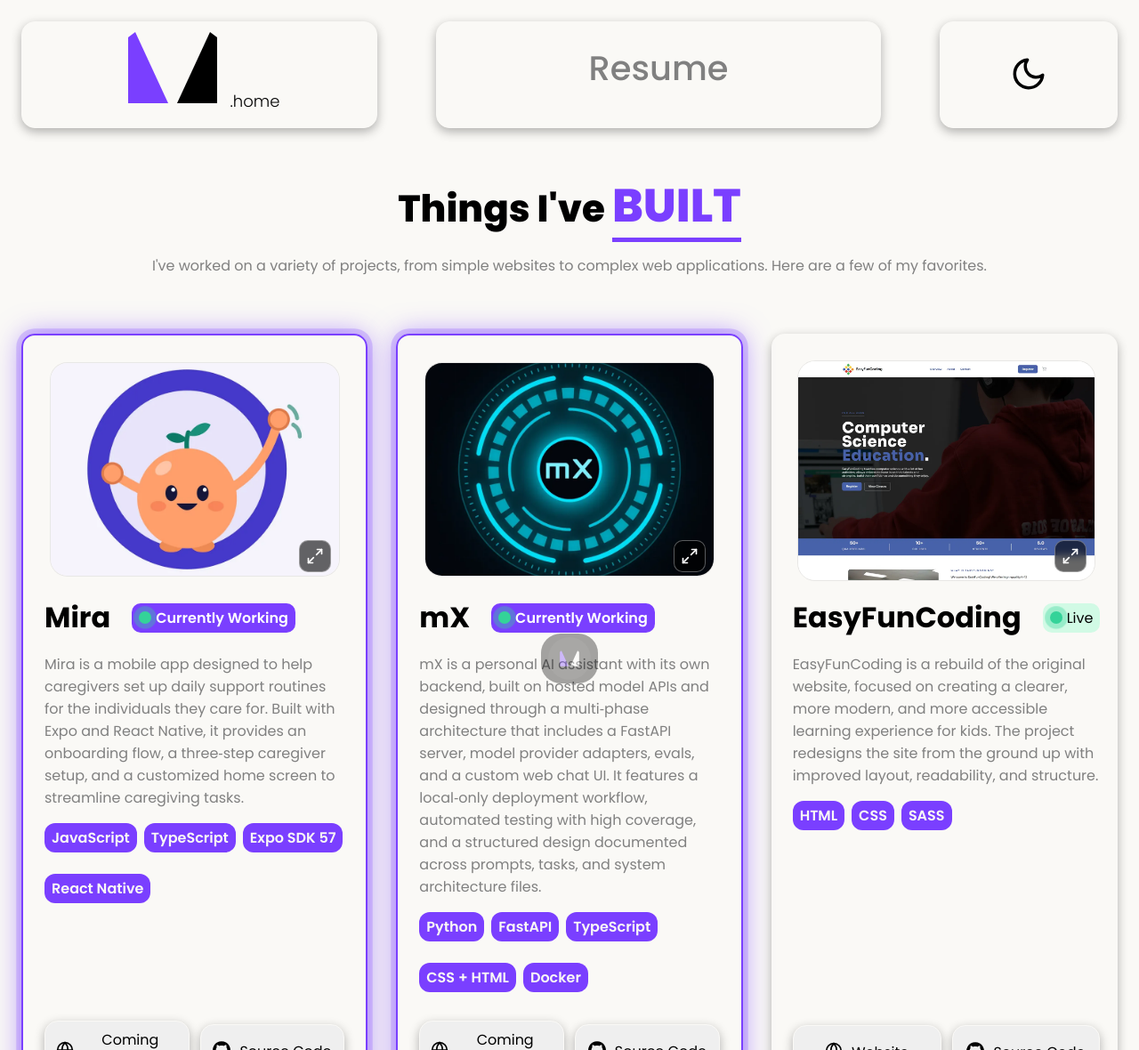
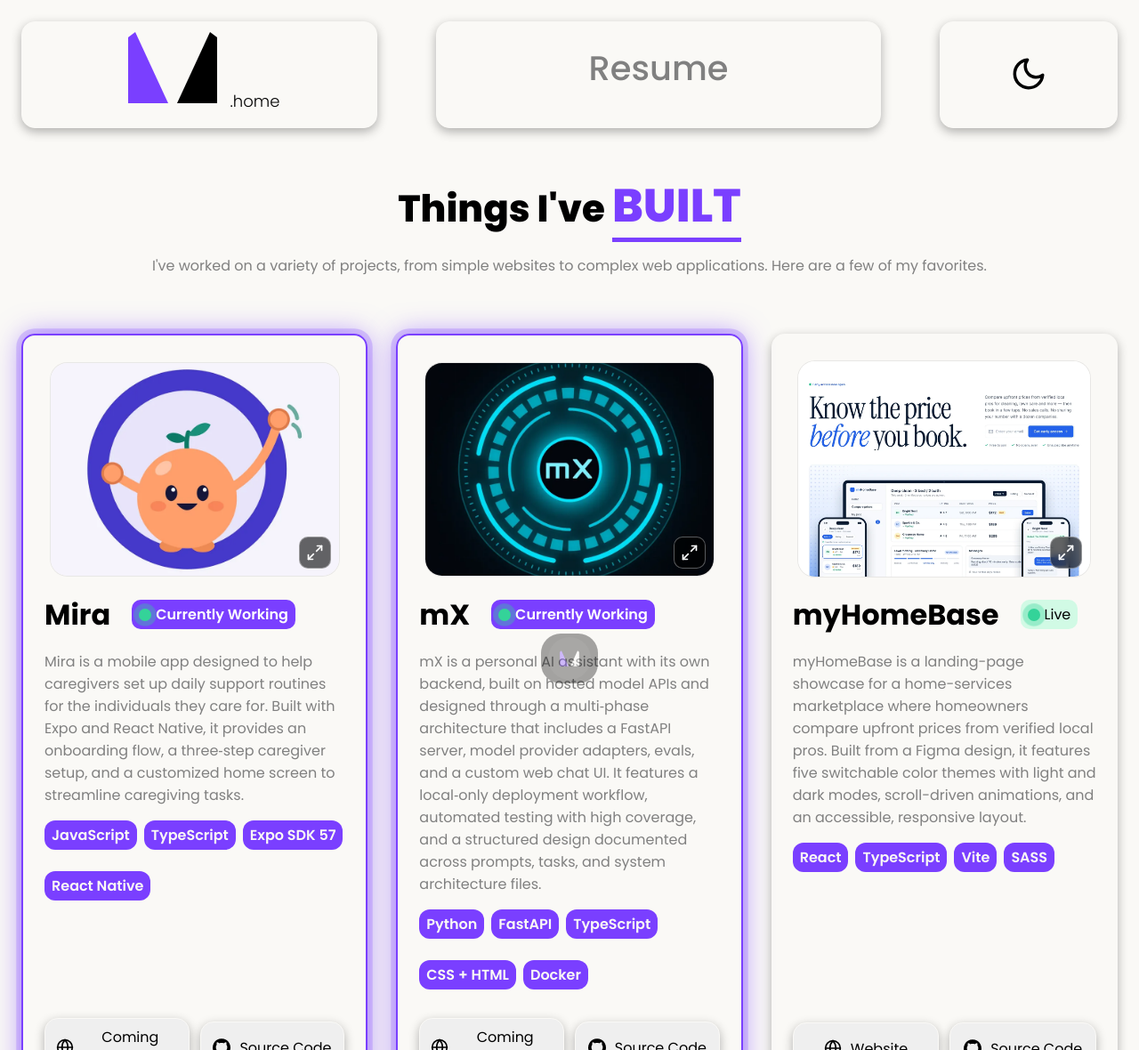
Before and after one commit to ri12oe/ePortfolio, a website: page project.html in a window 1280 px wide. Shown: the top 1180 px of the page at 89% size. Drawn offline with Linux system fonts and the light colour scheme.

```diff
--- a/project.html
+++ b/project.html
@@ -282,21 +282,21 @@
             <div class="card-media">
               <img
                 class="card-img"
-                src="images/easyFunCoding.webp"
-                alt="EasyFunCoding website preview"
+                src="images/myHomeBase.webp"
+                alt="myHomeBase website preview"
                 loading="lazy"
               />
               <button
                 type="button"
                 class="expand-btn"
-                aria-label="View full image: EasyFunCoding website preview"
+                aria-label="View full image: myHomeBase website preview"
               >
                 <svg xmlns="http://www.w3.org/2000/svg" width="20" height="20" viewBox="0 0 24 24" fill="none" stroke="currentColor" stroke-width="2" stroke-linecap="round" stroke-linejoin="round" aria-hidden="true"><path d="M15 3h6v6"></path><path d="m21 3-7 7"></path><path d="m3 21 7-7"></path><path d="M9 21H3v-6"></path></svg>
               </button>
             </div>
 
             <div class="card-header">
-              <p class="card-title">EasyFunCoding</p>
+              <p class="card-title">myHomeBase</p>
               <p class="status">
                 <span class="pulse-dot"></span>
                 Live
@@ -304,21 +304,22 @@
             </div>
             <div class="card-body">
               <p class="card-descp">
-                EasyFunCoding is a rebuild of the original website, focused on
-                creating a clearer, more modern, and more accessible learning
-                experience for kids. The project redesigns the site from the
-                ground up with improved layout, readability, and structure.
+                myHomeBase is a landing-page showcase for a home-services
+                marketplace where homeowners compare upfront prices from
+                verified local pros. Built from a Figma design, it features
+                five switchable color themes with light and dark modes,
+                scroll-driven animations, and an accessible, responsive layout.
               </p>
               <div class="card-stacks">
-                <p class="card-stack">HTML</p>
-                <p class="card-stack">CSS</p>
+                <p class="card-stack">React</p>
+                <p class="card-stack">TypeScript</p>
+                <p class="card-stack">Vite</p>
                 <p class="card-stack">SASS</p>
-
               </div>
             </div>
             <div class="card-links">
               <button>
-                <a href="https://in-info-web4.luddy.indianapolis.iu.edu/~maespin/projects/EasyFunCoding/">
+                <a href="https://my-home-baseconceptonly-pi.vercel.app/">
                   <svg
                     xmlns="http://www.w3.org/2000/svg"
                     width="24"
@@ -341,7 +342,7 @@
                 </a>
               </button>
               <button>
-                <a href="https://github.com/ri12oe/EasyFunCoding">
+                <a href="https://github.com/ri12oe/myHomeBase">
                   <svg
                     viewBox="0 0 438.549 438.549"
                     xmlns="http://www.w3.org/2000/svg"
```
Also changed, not shown: images/easyFunCoding.webp (deleted), images/myHomeBase.webp (added).
